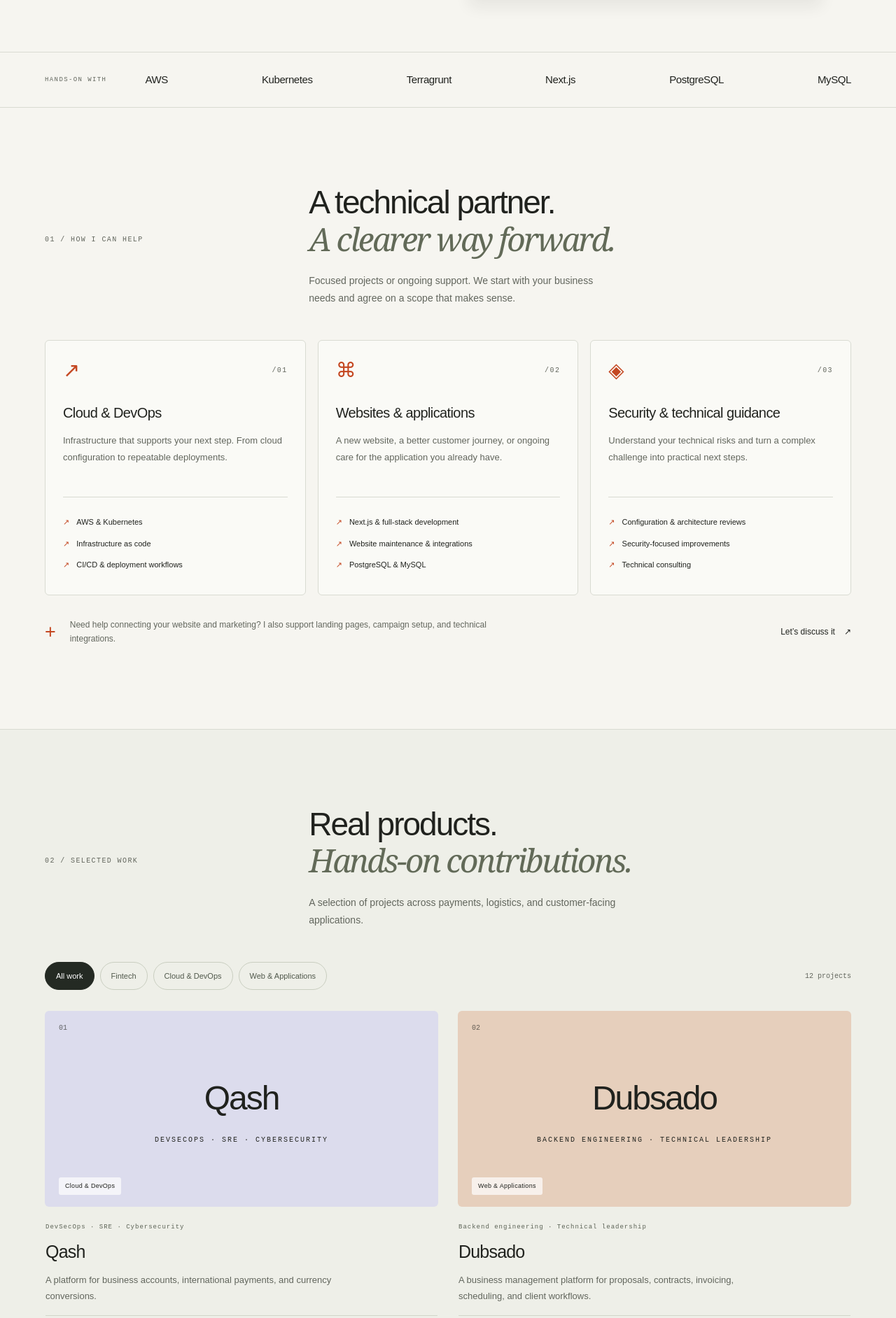
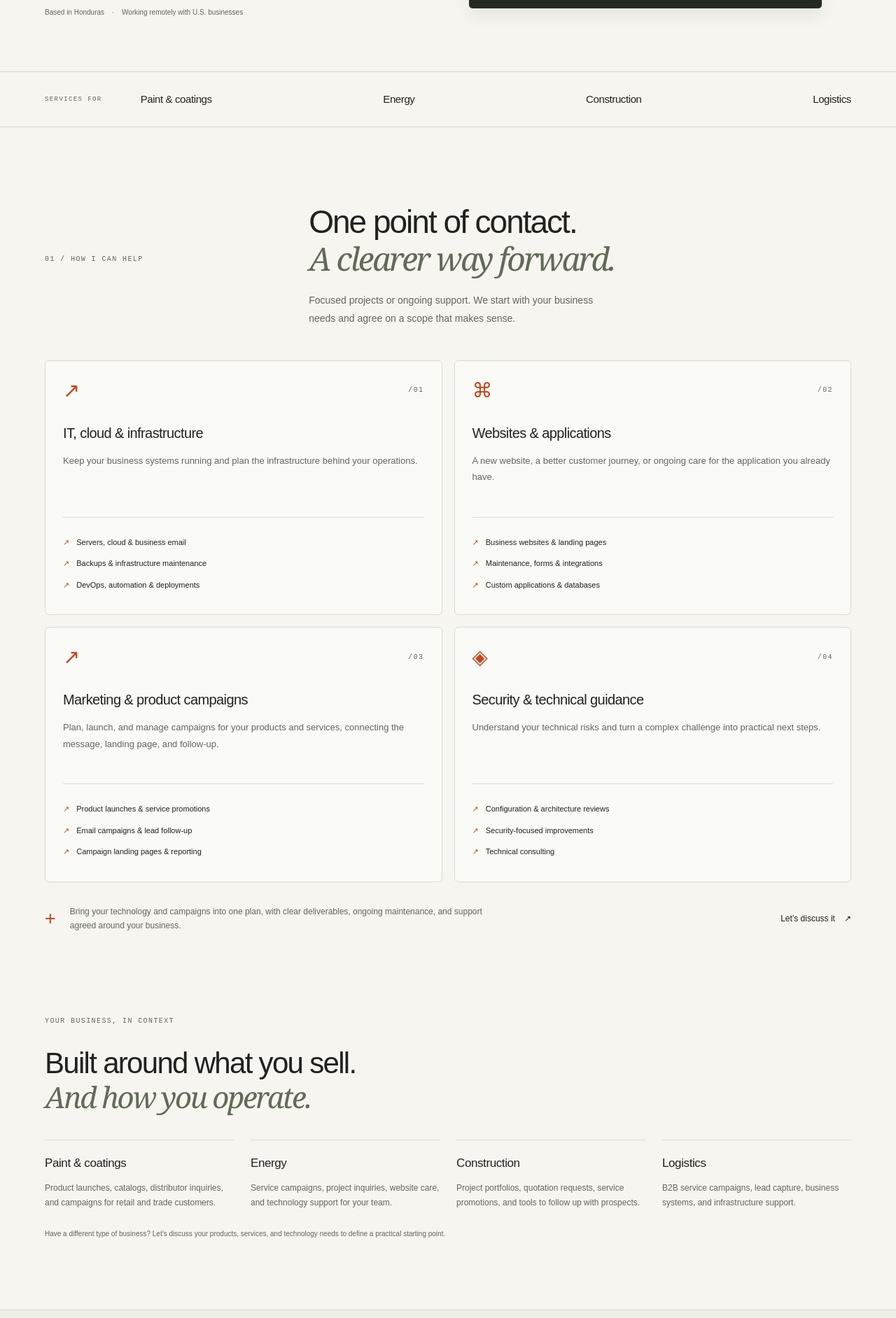
Before and after one commit to LucatonyRaudales/portfolio, a Next.js app: page / in a window 1280 px wide. Shown: the part 716-2600 px from the top of the page at 70% size. Built offline with nearby package versions, Linux system fonts and the light colour scheme.

Commit message:
Highlight technology and marketing services and add project screenshots

```diff
--- a/pages/index.tsx
+++ b/pages/index.tsx
@@ -18,6 +18,7 @@ type Project = {
 const projects: Project[] = [
   {
     name: "Qash",
+    image: "/qash-home.jpg",
     category: "Cloud & DevOps",
     discipline: "DevSecOps · SRE · Cybersecurity",
     description:
@@ -29,6 +30,7 @@ const projects: Project[] = [
   },
   {
     name: "Dubsado",
+    image: "/dubsado-home.jpg",
     category: "Web & Applications",
     discipline: "Backend engineering · Technical leadership",
     description:
@@ -153,12 +155,12 @@ const services = [
   {
     n: "01",
     icon: "↗",
-    title: "Cloud & DevOps",
-    text: "Infrastructure that supports your next step. From cloud configuration to repeatable deployments.",
+    title: "IT, cloud & infrastructure",
+    text: "Keep your business systems running and plan the infrastructure behind your operations.",
     items: [
-      "AWS & Kubernetes",
-      "Infrastructure as code",
-      "CI/CD & deployment workflows",
+      "Servers, cloud & business email",
+      "Backups & infrastructure maintenance",
+      "DevOps, automation & deployments",
     ],
   },
   {
@@ -167,13 +169,24 @@ const services = [
     title: "Websites & applications",
     text: "A new website, a better customer journey, or ongoing care for the application you already have.",
     items: [
-      "Next.js & full-stack development",
-      "Website maintenance & integrations",
-      "PostgreSQL & MySQL",
+      "Business websites & landing pages",
+      "Maintenance, forms & integrations",
+      "Custom applications & databases",
     ],
   },
   {
     n: "03",
+    icon: "↗",
+    title: "Marketing & product campaigns",
+    text: "Plan, launch, and manage campaigns for your products and services, connecting the message, landing page, and follow-up.",
+    items: [
+      "Product launches & service promotions",
+      "Email campaigns & lead follow-up",
+      "Campaign landing pages & reporting",
+    ],
+  },
+  {
+    n: "04",
     icon: "◈",
     title: "Security & technical guidance",
     text: "Understand your technical risks and turn a complex challenge into practical next steps.",
@@ -199,20 +212,20 @@ export default function Home() {
   return (
     <>
       <Head>
-        <title>Tony R. Raudales — Cloud, DevOps & Web Consultant</title>
+        <title>Tony R. Raudales — Technology & Marketing Consultant</title>
         <meta
           name="description"
-          content="Independent cloud, DevOps and web development consultant. Tony R. Raudales helps businesses build and maintain infrastructure and applications, drawing on fintech and cybersecurity experience."
+          content="Technology and marketing consulting for paint, energy, construction, and logistics businesses. IT, servers, websites, cybersecurity, and campaigns for products and services."
         />
         <meta name="viewport" content="width=device-width, initial-scale=1" />
         <meta name="theme-color" content="#f6f5f0" />
         <meta
           property="og:title"
-          content="Tony R. Raudales — Technology, thoughtfully built."
+          content="Tony R. Raudales — Technology & marketing, in sync."
         />
         <meta
           property="og:description"
-          content="Cloud infrastructure, modern websites, and practical security guidance. Remote consulting from Honduras for U.S. businesses."
+          content="IT, websites, infrastructure, and marketing campaigns for products and services. Remote consulting from Honduras for U.S. businesses."
         />
         <meta property="og:type" content="website" />
         <meta name="twitter:card" content="summary" />
@@ -270,21 +283,21 @@ export default function Home() {
         >
           <div className="hero-copy">
             <p className="eyebrow">
-              <span className="status-dot" /> CLOUD / CODE / SECURITY
+              <span className="status-dot" /> TECHNOLOGY / WEBSITES / MARKETING
             </p>
             <h1 id="hero-title">
-              Technology,
+              Technology.
               <br />
-              thoughtfully
+              Marketing.
               <br />
-              <span className="serif">built.</span>
+              <span className="serif">In sync.</span>
               <span className="hero-asterisk" aria-hidden="true">
                 ✳
               </span>
             </h1>
             <p className="hero-description">
-              I’m Tony. I help businesses build, improve, and maintain the
-              technology they depend on.
+              I’m Tony. I help businesses manage their technology and run
+              marketing campaigns for their products and services.
             </p>
             <div className="hero-actions">
               <a className="button button-dark" href="#contact">
@@ -317,7 +330,7 @@ export default function Home() {
               <div className="portrait-caption">
                 <div>
                   <strong>Tony R. Raudales</strong>
-                  <span>Engineer. Builder. Your technical partner.</span>
+                  <span>Technology, websites, and marketing.</span>
                 </div>
                 <span className="caption-cross" aria-hidden="true">
                   +
@@ -331,9 +344,9 @@ export default function Home() {
               <div>
                 <span className="micro-label">CONNECTED EXPERTISE</span>
                 <p>
-                  From the application
+                  From your operations
                   <br />
-                  to the infrastructure.
+                  to your next campaign.
                 </p>
               </div>
               <span aria-hidden="true">↗</span>
@@ -341,14 +354,12 @@ export default function Home() {
           </div>
         </section>
         <div className="expertise-strip section-wrap">
-          <span className="micro-label">HANDS-ON WITH</span>
+          <span className="micro-label">SERVICES FOR</span>
           <div>
-            <span>AWS</span>
-            <span>Kubernetes</span>
-            <span>Terragrunt</span>
-            <span>Next.js</span>
-            <span>PostgreSQL</span>
-            <span>MySQL</span>
+            <span>Paint & coatings</span>
+            <span>Energy</span>
+            <span>Construction</span>
+            <span>Logistics</span>
           </div>
         </div>
         <section
@@ -360,7 +371,7 @@ export default function Home() {
             <p className="eyebrow">01 / HOW I CAN HELP</p>
             <div>
               <h2 id="services-title">
-                A technical partner.
+                One point of contact.
                 <br />
                 <span className="serif">A clearer way forward.</span>
               </h2>
@@ -392,13 +403,54 @@ export default function Home() {
           <div className="service-footnote">
             <span aria-hidden="true">+</span>
             <p>
-              Need help connecting your website and marketing? I also support
-              landing pages, campaign setup, and technical integrations.
+              Bring your technology and campaigns into one plan, with clear
+              deliverables, ongoing maintenance, and support agreed around your
+              business.
             </p>
             <a href="#contact" className="text-link">
               Let’s discuss it <span aria-hidden="true">↗</span>
             </a>
           </div>
+        </section>
+        <section
+          className="industry-section section-wrap"
+          aria-labelledby="industry-title"
+        >
+          <p className="eyebrow">YOUR BUSINESS, IN CONTEXT</p>
+          <h2 id="industry-title">
+            Built around what you sell.
+            <br />
+            <span className="serif">And how you operate.</span>
+          </h2>
+          <div className="industry-grid">
+            {[
+              {
+                name: "Paint & coatings",
+                text: "Product launches, catalogs, distributor inquiries, and campaigns for retail and trade customers.",
+              },
+              {
+                name: "Energy",
+                text: "Service campaigns, project inquiries, website care, and technology support for your team.",
+              },
+              {
+                name: "Construction",
+                text: "Project portfolios, quotation requests, service promotions, and tools to follow up with prospects.",
+              },
+              {
+                name: "Logistics",
+                text: "B2B service campaigns, lead capture, business systems, and infrastructure support.",
+              },
+            ].map((industry) => (
+              <article key={industry.name}>
+                <h3>{industry.name}</h3>
+                <p>{industry.text}</p>
+              </article>
+            ))}
+          </div>
+          <p className="industry-note">
+            Have a different type of business? Let’s discuss your products,
+            services, and technology needs to define a practical starting point.
+          </p>
         </section>
         <section
           className="work-section section-space"
@@ -663,7 +715,7 @@ export default function Home() {
               <p>
                 Tell me about your business, what you want to improve,
                 <br className="desktop-break" /> and where you could use a
-                technical partner.
+                technology and marketing partner.
               </p>
               <a
                 className="button button-orange"
@@ -683,7 +735,7 @@ export default function Home() {
       </main>
       <footer className="site-footer section-wrap">
         <a className="footer-brand" href="#home">
-          Tony R. Raudales<span>Cloud · Code · Security</span>
+          Tony R. Raudales<span>Technology · Websites · Marketing</span>
         </a>
         <p>© {new Date().getFullYear()} Tony R. Raudales</p>
         <a href="#home" className="text-link">
--- a/styles/globals.css
+++ b/styles/globals.css
@@ -379,7 +379,7 @@ summary:focus-visible {
 }
 .service-grid {
   display: grid;
-  grid-template-columns: repeat(3, 1fr);
+  grid-template-columns: repeat(2, 1fr);
   gap: 17px;
 }
 .service-card {
@@ -1160,3 +1160,66 @@ summary:focus-visible {
 .project-site-link {
   margin-top: 12px;
 }
+
+.industry-section {
+  padding-bottom: 100px;
+}
+.industry-section > .eyebrow {
+  color: var(--muted);
+  font-size: 10px;
+}
+.industry-section h2 {
+  font-size: 42px;
+  line-height: 1.15;
+  letter-spacing: -1.7px;
+  font-weight: 500;
+  margin: 0 0 35px;
+}
+.industry-section h2 .serif {
+  color: #626a58;
+}
+.industry-grid {
+  display: grid;
+  grid-template-columns: repeat(4, 1fr);
+  gap: 24px;
+}
+.industry-grid article {
+  border-top: 1px solid var(--line);
+  padding-top: 20px;
+}
+.industry-grid h3 {
+  font-size: 17px;
+  font-weight: 500;
+  margin: 0 0 12px;
+  letter-spacing: -0.4px;
+}
+.industry-grid p {
+  font-size: 12px;
+  color: var(--muted);
+  line-height: 1.8;
+  margin: 0;
+}
+.industry-note {
+  color: var(--muted);
+  font-size: 10px;
+  line-height: 1.7;
+  max-width: 650px;
+  margin-top: 24px;
+}
+@media (max-width: 760px) {
+  .industry-section {
+    padding-bottom: 65px;
+  }
+  .industry-section h2 {
+    font-size: 34px;
+  }
+  .industry-grid {
+    grid-template-columns: 1fr 1fr;
+    gap: 25px 18px;
+  }
+}
+@media (max-width: 420px) {
+  .industry-grid {
+    grid-template-columns: 1fr;
+  }
+}
```
Also changed, not shown: public/dubsado-home.jpg (added), public/qash-home.jpg (added).
